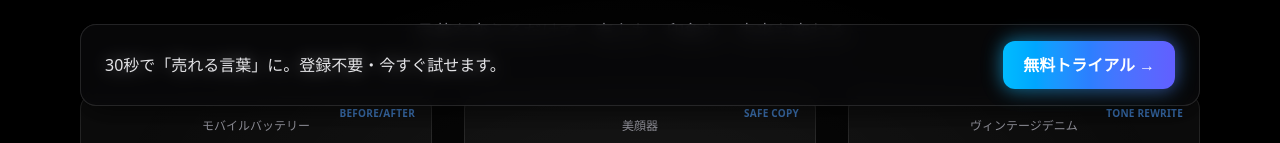
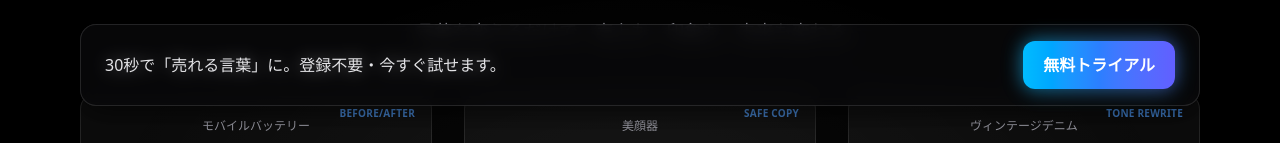
Before and after one commit to Waltz0820/boostsuite-app, a Next.js app: page / in a window 1280 px wide. Shown: the part 776-919 px from the top of the page. Built offline with nearby package versions, Linux system fonts and the light colour scheme.

Commit message:
feat: 変更内容

```diff
--- a/app/components/cta-bar.tsx
+++ b/app/components/cta-bar.tsx
@@ -62,9 +62,6 @@ export default function CtaBar() {
               aria-label="無料トライアル"
             >
               無料トライアル
-              <span aria-hidden className="ml-1 translate-x-0 transition-transform duration-200 group-hover:translate-x-0.5">
-                →
-              </span>
             </Link>
           </div>
         </div>
```
